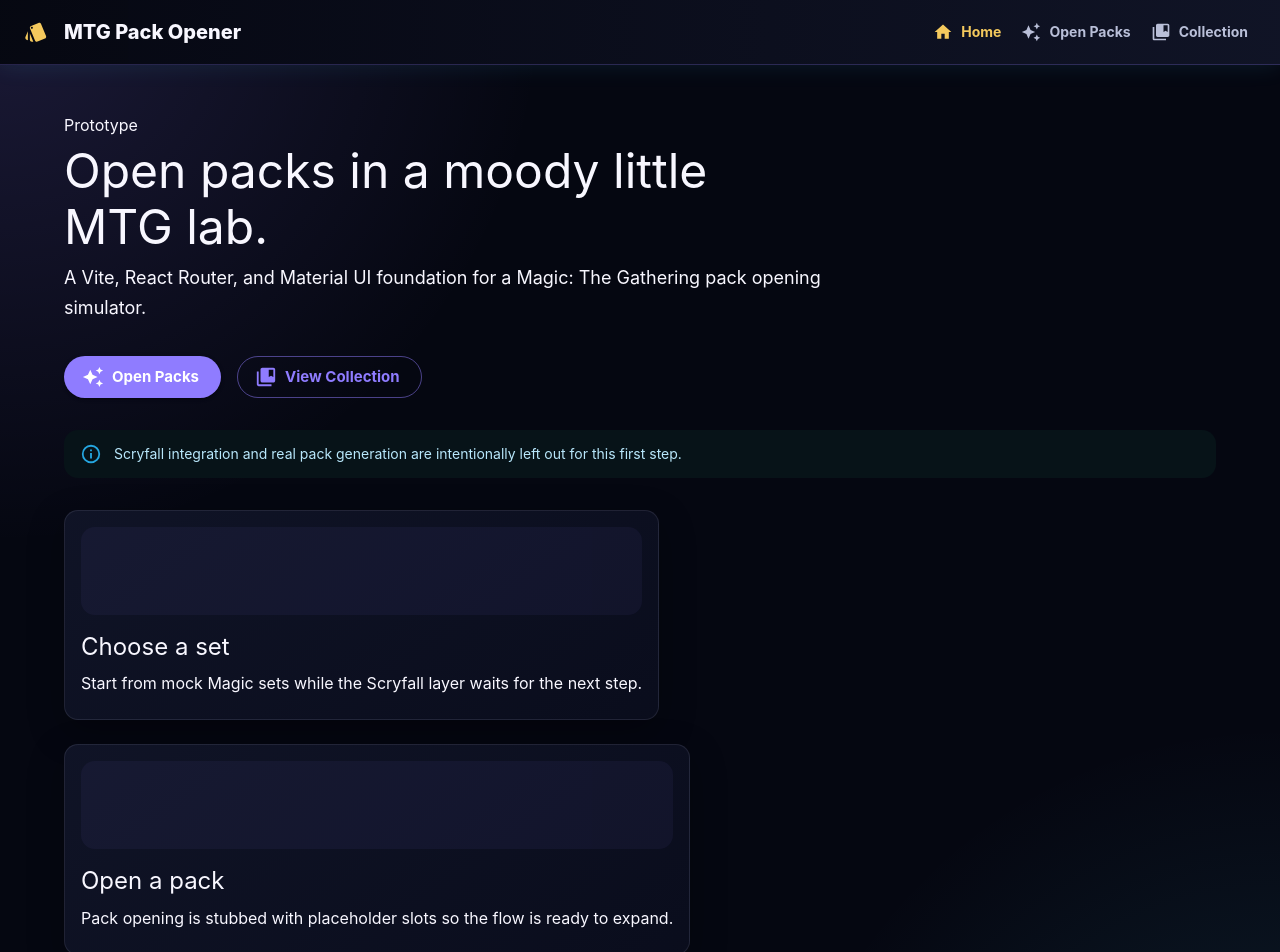
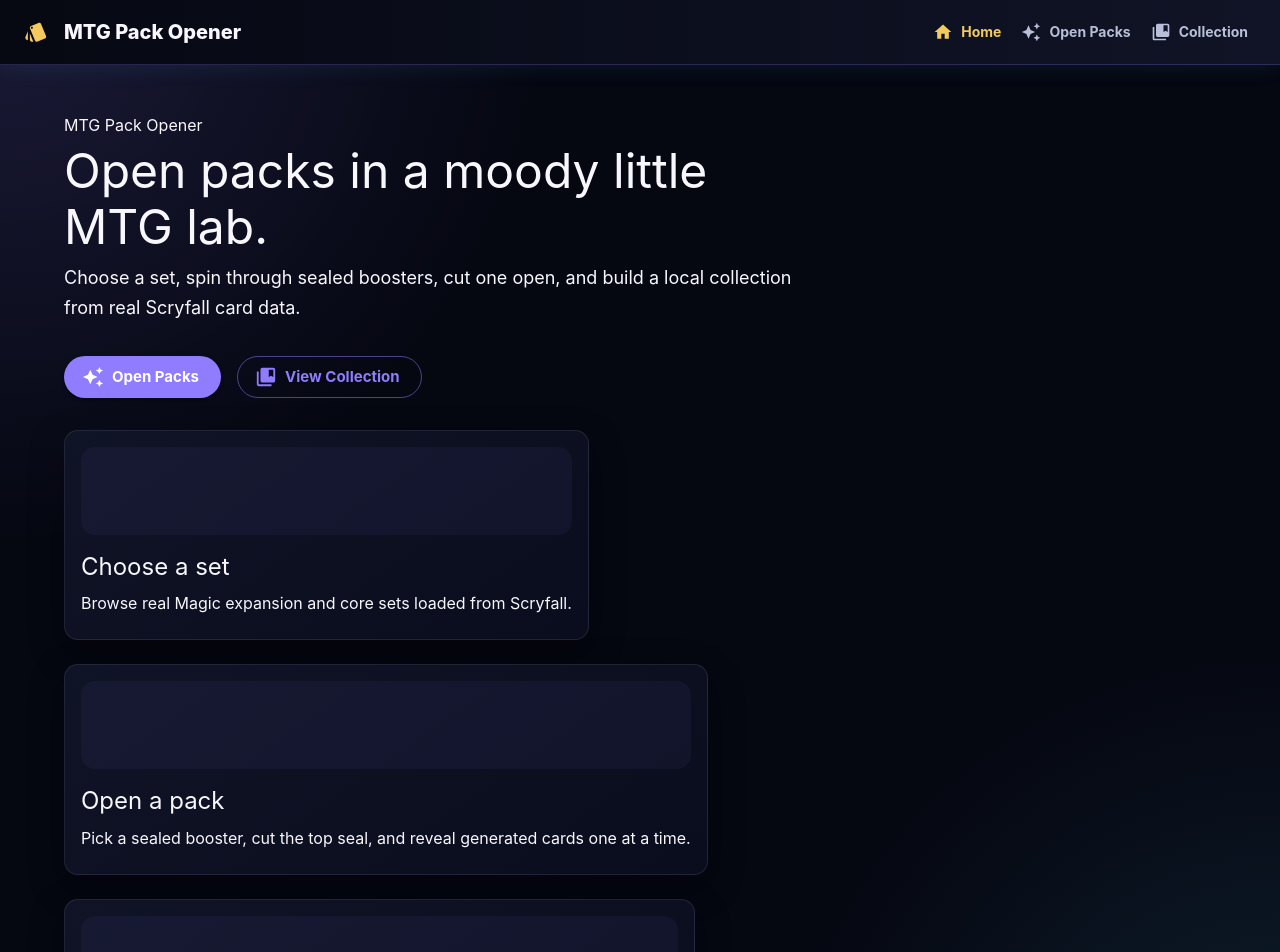
Before and after one commit to lbragg98/mtgCardOpener, a React (Vite) app: page / in a window 1280 px wide. Shown: the top 952 px of the page. Built offline with nearby package versions, Linux system fonts and the light colour scheme.

Commit message:
beginning of app ready

```diff
--- a/src/pages/Home.jsx
+++ b/src/pages/Home.jsx
@@ -1,30 +1,30 @@
 import AutoAwesomeIcon from '@mui/icons-material/AutoAwesome';
 import CollectionsBookmarkIcon from '@mui/icons-material/CollectionsBookmark';
-import { Alert, Box, Button, Card, CardContent, Grid, Skeleton, Typography } from '@mui/material';
+import { Box, Button, Card, CardContent, Grid, Skeleton, Typography } from '@mui/material';
 import { Link } from 'react-router-dom';
 import PageHeader from '../components/PageHeader.jsx';
 
 const featureCards = [
   {
     title: 'Choose a set',
-    body: 'Start from mock Magic sets while the Scryfall layer waits for the next step.',
+    body: 'Browse real Magic expansion and core sets loaded from Scryfall.',
   },
   {
     title: 'Open a pack',
-    body: 'Pack opening is stubbed with placeholder slots so the flow is ready to expand.',
+    body: 'Pick a sealed booster, cut the top seal, and reveal generated cards one at a time.',
   },
   {
     title: 'Build collection',
-    body: 'LocalStorage helpers are ready for keeping cards on this device.',
+    body: 'Opened cards save locally with foil status, duplicate counts, search, and filters.',
   },
 ];
 
 export default function Home() {
   return (
     <Box>
-      <PageHeader eyebrow="Prototype" title="Open packs in a moody little MTG lab.">
-        A Vite, React Router, and Material UI foundation for a Magic: The Gathering pack opening
-        simulator.
+      <PageHeader eyebrow="MTG Pack Opener" title="Open packs in a moody little MTG lab.">
+        Choose a set, spin through sealed boosters, cut one open, and build a local collection from
+        real Scryfall card data.
       </PageHeader>
 
       <Box sx={{ display: 'flex', flexWrap: 'wrap', gap: 2, mb: 4 }}>
@@ -41,10 +41,6 @@
           View Collection
         </Button>
       </Box>
-
-      <Alert severity="info" sx={{ mb: 4 }}>
-        Scryfall integration and real pack generation are intentionally left out for this first step.
-      </Alert>
 
       <Grid container spacing={3}>
         {featureCards.map((feature) => (
--- a/src/pages/PackSelection.jsx
+++ b/src/pages/PackSelection.jsx
@@ -432,8 +432,8 @@
   return (
     <Box sx={{ minHeight: 'calc(100vh - 96px)' }}>
       <PageHeader eyebrow={normalizedSetCode.toUpperCase()} title="Choose your pack">
-        Pick a simulated Play Booster for {setName}. The artwork comes from real cards in this set,
-        but card generation is still waiting for the next step.
+        Pick a simulated Play Booster for {setName}. Pack wrappers prefer Scryfall art cards from
+        this set and open into a generated reveal.
       </PageHeader>
 
       <Button component={Link} startIcon={<ArrowBackIcon />} to="/sets" variant="outlined" sx={{ mb: 4 }}>
```
Also changed, not shown: src/api/mockData.js (deleted, +0 -33 lines), 1 other file (tests, documents, lock files or other folders).
